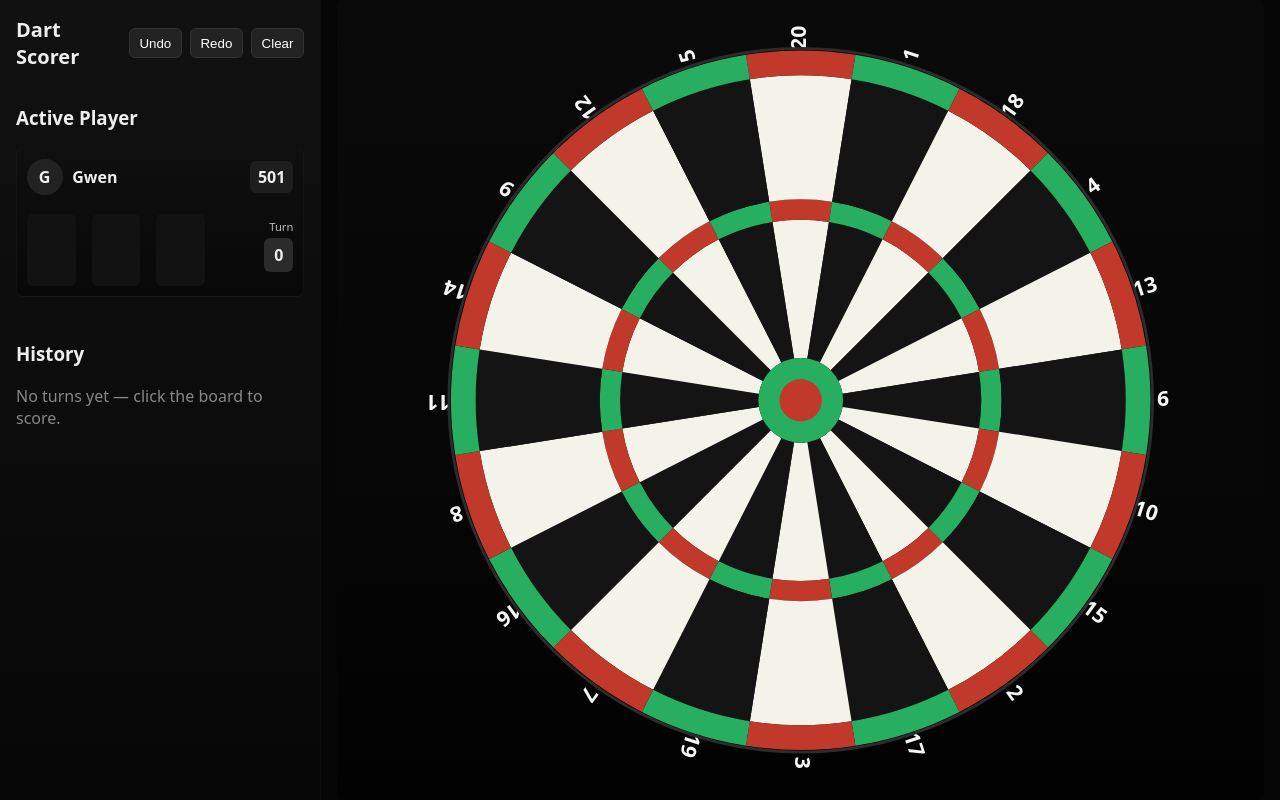
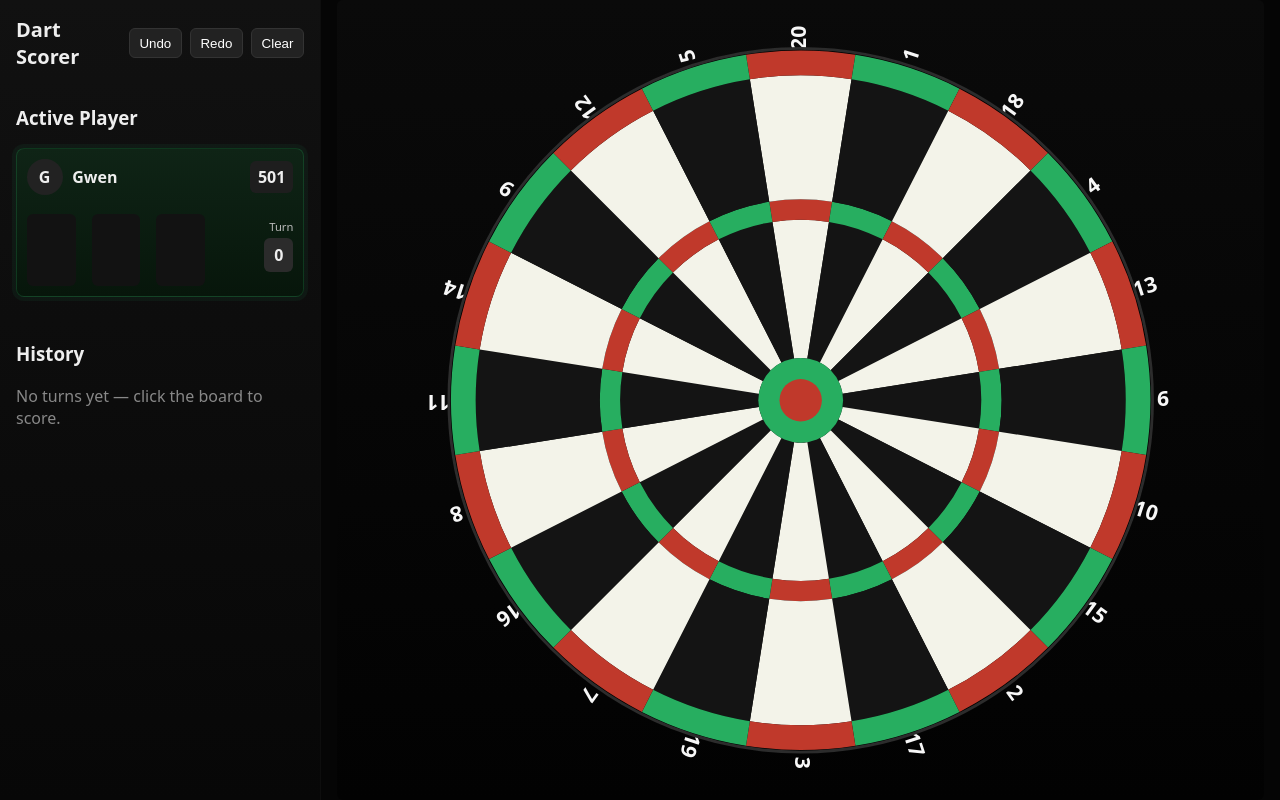
Before and after one commit to Mikadows/dartscorer, a React (Vite) app: page / in a window 1280 px wide. Built offline with nearby package versions, Linux system fonts and the light colour scheme; the HTML template or start-up script is replaced by a standard one.

Commit message:
feat: higlight current player

```diff
--- a/src/components/organisms/ScorePanel.css
+++ b/src/components/organisms/ScorePanel.css
@@ -6,6 +6,7 @@
 .active-area{margin-top:1rem}
 .history{margin-top:1rem;overflow-y:auto;overflow-x:hidden}
 .turn-card{background:linear-gradient(180deg,#0f0f0f,#080808);padding:0.6rem;border-radius:8px;margin-bottom:0.6rem;border:1px solid rgba(255,255,255,0.03)}
+.turn-card.active{box-shadow:0 0 0 4px rgba(46,204,113,0.06);border-color:rgba(46,204,113,0.18);background:linear-gradient(180deg,#0f2416,#07160b)}
 .turn-top{display:flex;align-items:center;justify-content:space-between}
 .player-info{display:flex;align-items:center;gap:0.6rem}
 .avatar{width:36px;height:36px;border-radius:50%;background:#222;display:flex;align-items:center;justify-content:center;font-weight:700}
--- a/src/components/organisms/ScorePanel.jsx
+++ b/src/components/organisms/ScorePanel.jsx
@@ -3,11 +3,11 @@ import { useGame } from '../../context/GameProvider';
 import Button from '../atoms/Button';
 import './ScorePanel.css';
 
-function TurnCard({ turn, player, remaining }) {
+function TurnCard({ turn, player, remaining, isActive = false }) {
   const slots = Array.from({ length: 3 }).map((_, i) => turn && turn.throws[i] ? turn.throws[i].shorthand : '');
   const subtotal = turn ? turn.throws.reduce((s, t) => s + (t.score || 0), 0) : 0;
   return (
-    <div className="turn-card">
+    <div className={`turn-card ${isActive ? 'active' : ''}`}>
       <div className="turn-top">
         <div className="player-info">
           <div className="avatar">{player.name[0]}</div>
@@ -62,7 +62,7 @@ export default function ScorePanel() {
 
       <div className="active-area">
         <h3>Active Player</h3>
-        <TurnCard turn={currentTurn} player={activePlayer} remaining={getPlayerScoreRemaining(activePlayer.id)} />
+        <TurnCard isActive turn={currentTurn} player={activePlayer} remaining={getPlayerScoreRemaining(activePlayer.id)} />
       </div>
 
       <div className="history">
```
